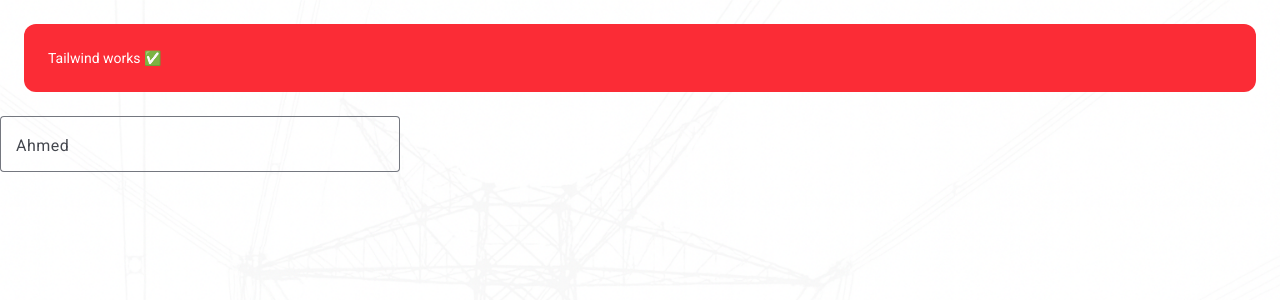
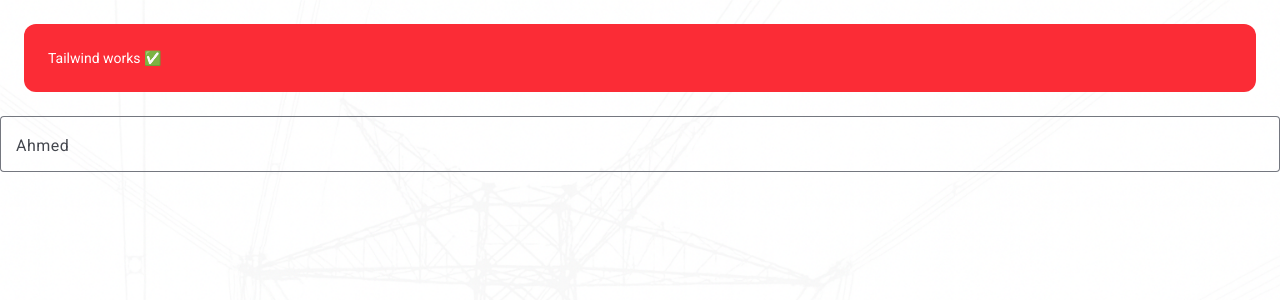
Before and after one commit to hajer242000/ashal, an Angular app: page / in a window 1280 px wide. Shown: the top 300 px of the page. Built offline with nearby package versions, Linux system fonts and the light colour scheme.

Commit message:
feat: Add global styling, Angular Material text input component, and configure app with animations.

```diff
--- a/package.json
+++ b/package.json
@@ -23,6 +23,7 @@
   "private": true,
   "packageManager": "npm@10.8.2",
   "dependencies": {
+    "@angular/animations": "^21.0.5",
     "@angular/cdk": "^21.0.3",
     "@angular/common": "^21.0.0",
     "@angular/compiler": "^21.0.0",
--- a/src/app/app.config.ts
+++ b/src/app/app.config.ts
@@ -1,4 +1,5 @@
 import { ApplicationConfig, provideBrowserGlobalErrorListeners } from '@angular/core';
+import { provideAnimationsAsync } from '@angular/platform-browser/animations/async';
 import { provideRouter } from '@angular/router';
 
 import { routes } from './app.routes';
@@ -6,6 +7,7 @@
 export const appConfig: ApplicationConfig = {
   providers: [
     provideBrowserGlobalErrorListeners(),
-    provideRouter(routes)
+    provideRouter(routes),
+    provideAnimationsAsync()
   ]
 };
--- a/src/app/components/text-input/text-input.html
+++ b/src/app/components/text-input/text-input.html
@@ -1,14 +1,10 @@
 <div>
   @if (!isView) {
 
-  <mat-form-field
-    appearance="outline"
-    class="w-100"
-    [ngClass]="{
+  <mat-form-field appearance="outline" class="w-full" [ngClass]="{
       'mat-error-border': control.invalid && control.touched,
       'mat-success-border': control.valid && control.touched
-    }"
-  >
+    }">
     @if (isLabeled) {
     <mat-label>{{ label }}</mat-label>
     }
--- a/src/styles.css
+++ b/src/styles.css
@@ -3,7 +3,11 @@
 html,
 body {
   height: 100%;
+}
+
+body {
   margin: 0;
+  font-family: Roboto, "Helvetica Neue", sans-serif;
 }
 
 body {
@@ -13,6 +17,3 @@
   background-repeat: no-repeat;
   background-attachment: fixed;
 }
-
-html, body { height: 100%; }
-body { margin: 0; font-family: Roboto, "Helvetica Neue", sans-serif; }
```
Also changed, not shown: 1 other file (tests, documents, lock files or other folders).
